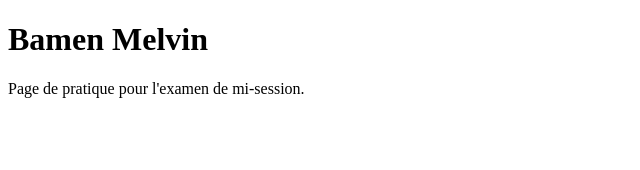
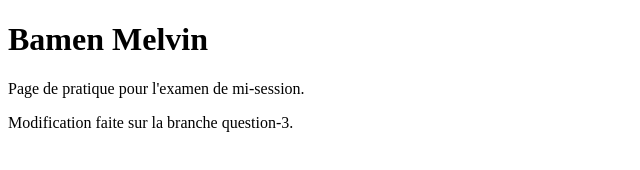
Before and after one commit to Melvin-hash-rgb/practique-midterme, a plain HTML site: page index.html in a window 1280 px wide. Shown: the whole page, without its empty margins (0-640 px from the left). Drawn offline with Linux system fonts and the light colour scheme.

Commit message:
Modification faite sur la branche question-3

```diff
--- a/index.html
+++ b/index.html
@@ -6,6 +6,7 @@
 </head>
 <body>
 <h1>Bamen Melvin</h1>
-<p>Page de pratique pour l'examen de mi-session.</p>
+<p>Page de pratique pour l'examen de mi-session.</p><p>Modification faite sur la branche question-3.</p>
+
 </body>
 </html>
```
